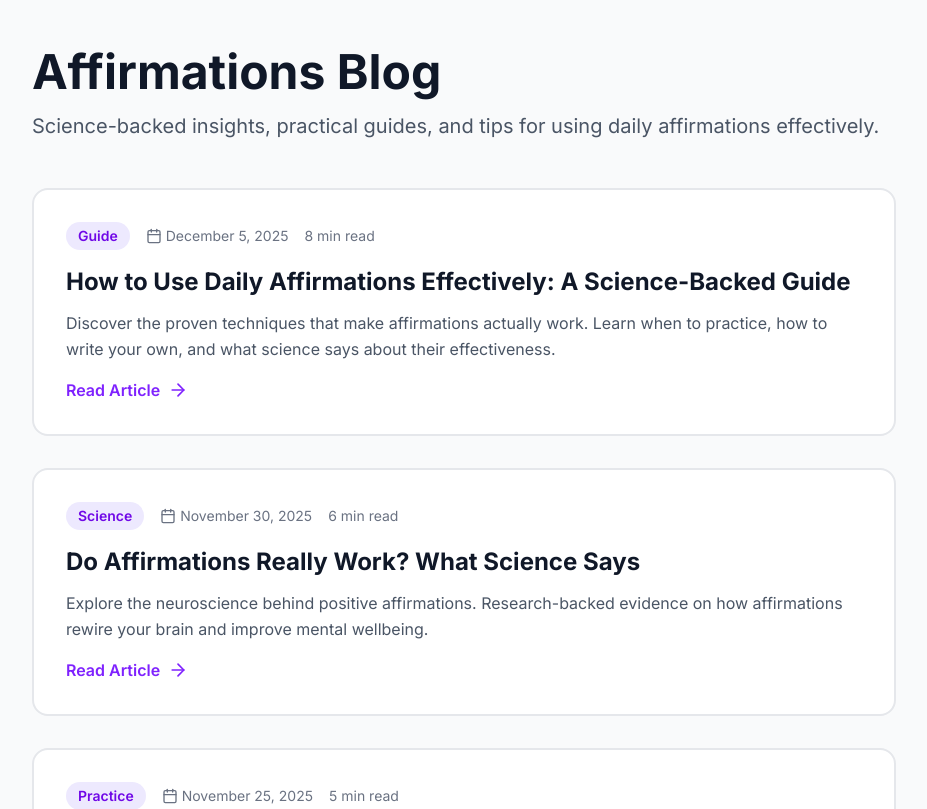
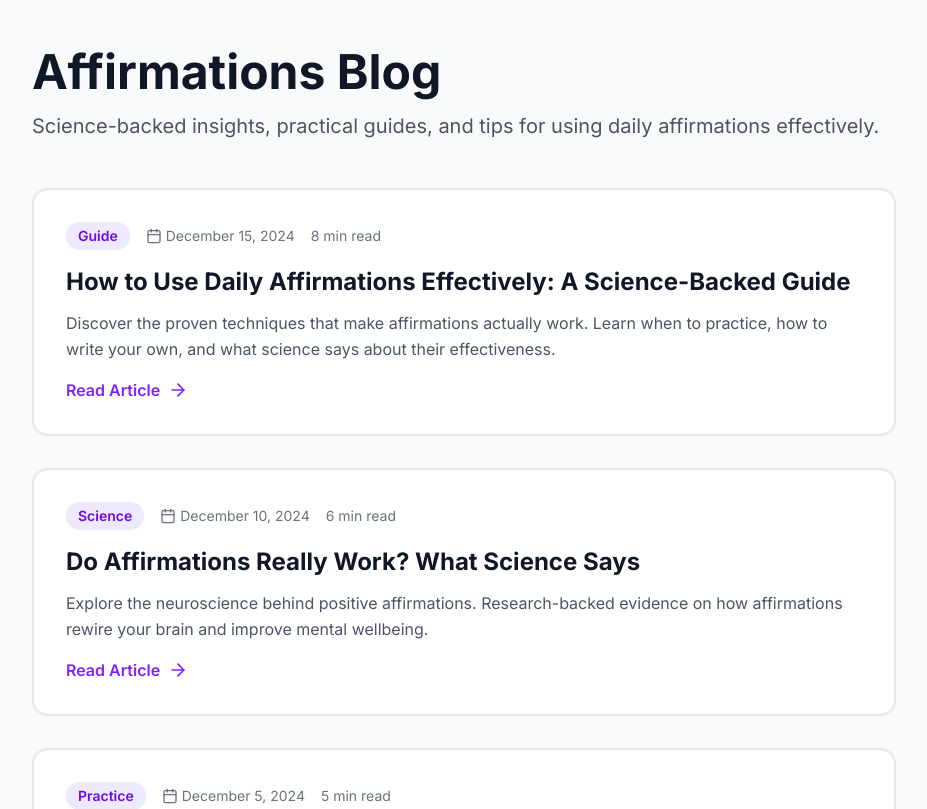
Before and after one commit to MacRayy/daily-affirmations, a Next.js app: page /blog in a window 1280 px wide. Shown: the top 809 px of the page, without its empty margins (176-1103 px from the left). Built offline with nearby package versions, Linux system fonts and the light colour scheme.

Commit message:
feat: add AppRoutes

```diff
--- /dev/null
+++ b/app/AppRoutes.ts
@@ -0,0 +1,102 @@
+// Centralized route definitions for Daily Affirmations app
+
+export const ROUTES = {
+  // Static routes
+  home: {
+    path: '/',
+    title: 'Daily Affirmations - Positive Motivation & Inspiration',
+  },
+  blog: {
+    path: '/blog',
+    title: 'Affirmations Blog - Tips, Science & Guides',
+  },
+
+  // Dynamic routes
+  affirmations: {
+    general: {
+      path: '/affirmations/general',
+      title: 'Daily General Affirmations',
+      description:
+        'Start your day with powerful general affirmations for overall wellbeing and positivity.',
+      keywords: 'daily affirmations, positive thinking, self improvement, mindfulness',
+    },
+    career: {
+      path: '/affirmations/career',
+      title: 'Career & Success Affirmations',
+      description:
+        'Boost your professional confidence with daily career affirmations for success and growth.',
+      keywords: 'career affirmations, professional development, success mindset, work motivation',
+    },
+    relationships: {
+      path: '/affirmations/relationships',
+      title: 'Relationship Affirmations',
+      description:
+        'Nurture healthy connections with daily relationship affirmations for love and communication.',
+      keywords:
+        'relationship affirmations, love affirmations, communication skills, healthy relationships',
+    },
+    health: {
+      path: '/affirmations/health',
+      title: 'Health & Wellness Affirmations',
+      description:
+        'Support your wellbeing journey with daily health affirmations for mind and body.',
+      keywords: 'health affirmations, wellness, self care, mental health, physical health',
+    },
+    'personal-growth': {
+      path: '/affirmations/personal-growth',
+      title: 'Personal Growth Affirmations',
+      description:
+        'Accelerate your development with daily personal growth affirmations for transformation.',
+      keywords: 'personal growth, self development, personal transformation, life improvement',
+    },
+    confidence: {
+      path: '/affirmations/confidence',
+      title: 'Confidence Building Affirmations',
+      description: 'Build unshakeable self-confidence with daily affirmations for empowerment.',
+      keywords: 'confidence affirmations, self esteem, self worth, empowerment, self belief',
+    },
+  },
+
+  // Blog posts
+  blogPosts: {
+    'how-to-use-affirmations-effectively': {
+      path: '/blog/how-to-use-affirmations-effectively',
+      title: 'How to Use Daily Affirmations Effectively: A Science-Backed Guide',
+      date: '2024-12-15',
+      readTime: '8 min read',
+      category: 'Guide',
+    },
+    'science-of-affirmations': {
+      path: '/blog/science-of-affirmations',
+      title: 'Do Affirmations Really Work? What Science Says',
+      date: '2024-12-10',
+      readTime: '6 min read',
+      category: 'Science',
+    },
+    'morning-affirmations-routine': {
+      path: '/blog/morning-affirmations-routine',
+      title: '10 Powerful Morning Affirmations to Transform Your Day',
+      date: '2024-12-05',
+      readTime: '5 min read',
+      category: 'Practice',
+    },
+  },
+} as const
+
+// Helper functions
+export const getBlogPostPath = (slug: string): string => {
+  return ROUTES.blogPosts[slug as keyof typeof ROUTES.blogPosts]?.path || `/blog/${slug}`
+}
+
+export const getAffirmationPath = (category: string): string => {
+  return (
+    ROUTES.affirmations[category as keyof typeof ROUTES.affirmations]?.path ||
+    `/affirmations/${category}`
+  )
+}
+
+// Navigation items
+export const NAV_ITEMS = [
+  { label: 'Home', href: ROUTES.home.path },
+  { label: 'Blog', href: ROUTES.blog.path },
+] as const
--- a/app/affirmations/[category]/page.tsx
+++ b/app/affirmations/[category]/page.tsx
@@ -3,43 +3,15 @@ import { getAffirmationOfTheDay } from '@/app/data/affirmations'
 import { notFound } from 'next/navigation'
 import Logo from '@/app/components/Logo'
 import Link from 'next/link'
+import { ROUTES } from '../../AppRoutes'
 
 const CATEGORIES = {
-  general: {
-    title: 'Daily General Affirmations',
-    description:
-      'Start your day with powerful general affirmations for overall wellbeing and positivity.',
-    keywords: 'daily affirmations, positive thinking, self improvement, mindfulness',
-  },
-  career: {
-    title: 'Career & Success Affirmations',
-    description:
-      'Boost your professional confidence with daily career affirmations for success and growth.',
-    keywords: 'career affirmations, professional development, success mindset, work motivation',
-  },
-  relationships: {
-    title: 'Relationship Affirmations',
-    description:
-      'Nurture healthy connections with daily relationship affirmations for love and communication.',
-    keywords:
-      'relationship affirmations, love affirmations, communication skills, healthy relationships',
-  },
-  health: {
-    title: 'Health & Wellness Affirmations',
-    description: 'Support your wellbeing journey with daily health affirmations for mind and body.',
-    keywords: 'health affirmations, wellness, self care, mental health, physical health',
-  },
-  'personal-growth': {
-    title: 'Personal Growth Affirmations',
-    description:
-      'Accelerate your development with daily personal growth affirmations for transformation.',
-    keywords: 'personal growth, self development, personal transformation, life improvement',
-  },
-  confidence: {
-    title: 'Confidence Building Affirmations',
-    description: 'Build unshakeable self-confidence with daily affirmations for empowerment.',
-    keywords: 'confidence affirmations, self esteem, self worth, empowerment, self belief',
-  },
+  general: ROUTES.affirmations.general,
+  career: ROUTES.affirmations.career,
+  relationships: ROUTES.affirmations.relationships,
+  health: ROUTES.affirmations.health,
+  'personal-growth': ROUTES.affirmations['personal-growth'],
+  confidence: ROUTES.affirmations.confidence,
 }
 
 export async function generateMetadata({ params }: { params: Promise<{ category: string }> }) {
@@ -85,7 +57,7 @@ export default async function CategoryPage({ params }: { params: Promise<{ categ
           <div className="flex items-center gap-3">
             <Logo className="w-8 h-8" />
             <h1 className="text-2xl font-bold text-gray-900">
-              <Link href="/">Daily Affirmations</Link>
+              <Link href={ROUTES.home.path}>Daily Affirmations</Link>
             </h1>
           </div>
         </div>
--- a/app/blog/[slug]/page.tsx
+++ b/app/blog/[slug]/page.tsx
@@ -2,6 +2,7 @@ import { notFound } from 'next/navigation'
 import Link from 'next/link'
 import { Calendar, ArrowLeft } from 'lucide-react'
 import type { ReactNode } from 'react'
+import { ROUTES } from '../AppRoutes'
 
 const blogPosts: Record<
   string,
@@ -14,10 +15,10 @@ const blogPosts: Record<
   }
 > = {
   'how-to-use-affirmations-effectively': {
-    title: 'How to Use Daily Affirmations Effectively: A Science-Backed Guide',
-    date: '2024-12-15',
-    readTime: '8 min read',
-    category: 'Guide',
+    title: ROUTES.blogPosts['how-to-use-affirmations-effectively'].title,
+    date: ROUTES.blogPosts['how-to-use-affirmations-effectively'].date,
+    readTime: ROUTES.blogPosts['how-to-use-affirmations-effectively'].readTime,
+    category: ROUTES.blogPosts['how-to-use-affirmations-effectively'].category,
     content: (
       <>
         <p className="lead">
@@ -74,7 +75,10 @@ const blogPosts: Record<
         <ul>
           <li>
             <strong>Morning:</strong> Sets a positive tone for your day (try our{' '}
-            <Link href="/affirmations/general" className="text-violet-600 hover:underline">
+            <Link
+              href={ROUTES.affirmations.general.path}
+              className="text-violet-600 hover:underline"
+            >
               morning affirmations
             </Link>
             )
@@ -97,11 +101,14 @@ const blogPosts: Record<
 
         <p>
           Need inspiration? Check out our{' '}
-          <Link href="/affirmations/career" className="text-violet-600 hover:underline">
+          <Link href={ROUTES.affirmations.career.path} className="text-violet-600 hover:underline">
             career affirmations
           </Link>{' '}
           or{' '}
-          <Link href="/affirmations/confidence" className="text-violet-600 hover:underline">
+          <Link
+            href={ROUTES.affirmations.confidence.path}
+            className="text-violet-600 hover:underline"
+          >
             confidence affirmations
           </Link>{' '}
           for category-specific examples.
@@ -129,7 +136,10 @@ const blogPosts: Record<
           <p className="text-gray-800 font-semibold mb-2">📚 Related Reading</p>
           <p className="text-gray-700">
             Learn more about{' '}
-            <Link href="/blog/science-of-affirmations" className="text-blue-600 hover:underline">
+            <Link
+              href={ROUTES.blogPosts['science-of-affirmations'].path}
+              className="text-blue-600 hover:underline"
+            >
               the neuroscience behind affirmations
             </Link>{' '}
             and why they actually work.
@@ -175,7 +185,7 @@ const blogPosts: Record<
               <li>&#34;I speak my truth with clarity and conviction&#34;</li>
             </ul>
             <Link
-              href="/affirmations/confidence"
+              href={ROUTES.affirmations.confidence.path}
               className="text-violet-600 hover:underline text-sm mt-3 inline-block"
             >
               View more →
@@ -189,7 +199,7 @@ const blogPosts: Record<
               <li>&#34;I am capable of solving complex problems creatively&#34;</li>
             </ul>
             <Link
-              href="/affirmations/career"
+              href={ROUTES.affirmations.career.path}
               className="text-blue-600 hover:underline text-sm mt-3 inline-block"
             >
               View more →
@@ -207,7 +217,7 @@ const blogPosts: Record<
 
         <p>
           Ready to start? Visit our{' '}
-          <Link href="/" className="text-violet-600 hover:underline font-semibold">
+          <Link href={ROUTES.home.path} className="text-violet-600 hover:underline font-semibold">
             daily affirmations generator
           </Link>{' '}
           to get personalized affirmations for every aspect of your life.
@@ -217,10 +227,10 @@ const blogPosts: Record<
   },
 
   'science-of-affirmations': {
-    title: 'Do Affirmations Really Work? What Science Says',
-    date: '2024-12-10',
-    readTime: '6 min read',
-    category: 'Science',
+    title: ROUTES.blogPosts['science-of-affirmations'].title,
+    date: ROUTES.blogPosts['science-of-affirmations'].date,
+    readTime: ROUTES.blogPosts['science-of-affirmations'].readTime,
+    category: ROUTES.blogPosts['science-of-affirmations'].category,
     content: (
       <>
         <p className="lead">
@@ -348,7 +358,10 @@ const blogPosts: Record<
           <li>
             <strong>Low self-esteem:</strong> If the affirmation is too far from your current
             belief, it can actually make you feel worse (start with our{' '}
-            <Link href="/affirmations/confidence" className="text-violet-600 hover:underline">
+            <Link
+              href={ROUTES.affirmations.confidence.path}
+              className="text-violet-600 hover:underline"
+            >
               confidence affirmations
             </Link>{' '}
             instead)
@@ -388,7 +401,7 @@ const blogPosts: Record<
           <p className="text-gray-700">
             Want practical tips? Read our guide on{' '}
             <Link
-              href="/blog/how-to-use-affirmations-effectively"
+              href={ROUTES.blogPosts['how-to-use-affirmations-effectively'].path}
               className="text-violet-600 hover:underline"
             >
               how to use affirmations effectively
@@ -431,11 +444,14 @@ const blogPosts: Record<
 
         <p>
           Start incorporating science-backed affirmations into your routine with our{' '}
-          <Link href="/" className="text-violet-600 hover:underline font-semibold">
+          <Link href={ROUTES.home.path} className="text-violet-600 hover:underline font-semibold">
             free daily affirmations tool
           </Link>
           . Try our{' '}
-          <Link href="/affirmations/personal-growth" className="text-violet-600 hover:underline">
+          <Link
+            href={ROUTES.affirmations['personal-growth'].path}
+            className="text-violet-600 hover:underline"
+          >
             personal growth affirmations
           </Link>{' '}
           to begin your journey.
@@ -445,10 +461,10 @@ const blogPosts: Record<
   },
 
   'morning-affirmations-routine': {
-    title: '10 Powerful Morning Affirmations to Transform Your Day',
-    date: '2024-12-05',
-    readTime: '5 min read',
-    category: 'Practice',
+    title: ROUTES.blogPosts['morning-affirmations-routine'].title,
+    date: ROUTES.blogPosts['morning-affirmations-routine'].date,
+    readTime: ROUTES.blogPosts['morning-affirmations-routine'].readTime,
+    category: ROUTES.blogPosts['morning-affirmations-routine'].category,
     content: (
       <>
         <p className="lead">
@@ -487,7 +503,10 @@ const blogPosts: Record<
         <p>
           Building confidence in your resilience reduces anxiety about the unknown. This affirmation
           strengthens your belief in your problem-solving abilities. Perfect for pairing with our{' '}
-          <Link href="/affirmations/confidence" className="text-violet-600 hover:underline">
+          <Link
+            href={ROUTES.affirmations.confidence.path}
+            className="text-violet-600 hover:underline"
+          >
             confidence affirmations
           </Link>
           .
@@ -503,7 +522,7 @@ const blogPosts: Record<
         <p>
           A grounding affirmation that connects mind, body, and spirit. Perfect for those who wake
           up feeling anxious or stressed. Complement with our{' '}
-          <Link href="/affirmations/health" className="text-violet-600 hover:underline">
+          <Link href={ROUTES.affirmations.health.path} className="text-violet-600 hover:underline">
             health affirmations
           </Link>
           .
@@ -527,7 +546,10 @@ const blogPosts: Record<
         <p>
           Many people struggle with worthiness. This affirmation directly addresses self-worth, a
           foundation for all personal growth. Related:{' '}
-          <Link href="/affirmations/relationships" className="text-violet-600 hover:underline">
+          <Link
+            href={ROUTES.affirmations.relationships.path}
+            className="text-violet-600 hover:underline"
+          >
             relationship affirmations
           </Link>
           .
@@ -549,7 +571,10 @@ const blogPosts: Record<
         <p>
           Framed in the present progressive tense, this acknowledges you&#39;re in process—not
           perfect, but growing. It&#39;s both motivating and compassionate. Explore more with{' '}
-          <Link href="/affirmations/personal-growth" className="text-violet-600 hover:underline">
+          <Link
+            href={ROUTES.affirmations['personal-growth'].path}
+            className="text-violet-600 hover:underline"
+          >
             personal growth affirmations
           </Link>
           .
@@ -619,15 +644,18 @@ const blogPosts: Record<
 
         <p>
           Browse our categories for inspiration:{' '}
-          <Link href="/affirmations/career" className="text-violet-600 hover:underline">
+          <Link href={ROUTES.affirmations.career.path} className="text-violet-600 hover:underline">
             Career
           </Link>
           ,{' '}
-          <Link href="/affirmations/relationships" className="text-violet-600 hover:underline">
+          <Link
+            href={ROUTES.affirmations.relationships.path}
+            className="text-violet-600 hover:underline"
+          >
             Relationships
           </Link>
           ,{' '}
-          <Link href="/affirmations/health" className="text-violet-600 hover:underline">
+          <Link href={ROUTES.affirmations.health.path} className="text-violet-600 hover:underline">
             Health
           </Link>
           , and more.
@@ -684,7 +712,7 @@ const blogPosts: Record<
               Start with &#34;bridge&#34; affirmations. Instead of &#34;I am confident,&#34; try
               &#34;I am becoming more confident each day.&#34; Learn more in our{' '}
               <Link
-                href="/blog/how-to-use-affirmations-effectively"
+                href={ROUTES.blogPosts['how-to-use-affirmations-effectively'].path}
                 className="text-violet-600 hover:underline"
               >
                 guide to effective affirmations
@@ -711,11 +739,11 @@ const blogPosts: Record<
 
         <p>
           For personalized daily affirmations delivered fresh each day, try our{' '}
-          <Link href="/" className="text-violet-600 hover:underline font-semibold">
+          <Link href={ROUTES.home.path} className="text-violet-600 hover:underline font-semibold">
             free affirmations generator
           </Link>
           . Get started with{' '}
-          <Link href="/affirmations/general" className="text-violet-600 hover:underline">
+          <Link href={ROUTES.affirmations.general.path} className="text-violet-600 hover:underline">
             general affirmations
           </Link>{' '}
           or choose a specific focus area.
@@ -757,7 +785,7 @@ export default async function BlogPost({ params }: { params: Promise<{ slug: str
     <div className="min-h-screen bg-gray-50">
       <article className="max-w-4xl mx-auto px-4 py-12">
         <Link
-          href="/blog"
+          href={ROUTES.blog.path}
           className="inline-flex items-center gap-2 text-violet-600 hover:text-violet-700 mb-8 font-semibold"
         >
           <ArrowLeft className="w-4 h-4" />
@@ -803,7 +831,7 @@ export default async function BlogPost({ params }: { params: Promise<{ slug: str
         </div>
 
         <div className="mt-16 pt-8 border-t-2 border-gray-200">
-          <div className="bg-gradient-to-br from-violet-50 to-purple-50 rounded-2xl p-10 border-2 border-violet-200">
+          <div className="bg-linear-to-br from-violet-50 to-purple-50 rounded-2xl p-10 border-2 border-violet-200">
             <h3 className="text-3xl font-bold text-gray-900 mb-4">
               Start Your Daily Affirmations Practice
             </h3>
@@ -812,7 +840,7 @@ export default async function BlogPost({ params }: { params: Promise<{ slug: str
               career, relationships, health, and more.
             </p>
             <Link
-              href="/"
+              href={ROUTES.home.path}
               className="inline-block px-8 py-4 bg-violet-600 text-white rounded-lg font-bold hover:bg-violet-700 transition shadow-lg hover:shadow-xl text-lg"
             >
               Try Free Affirmations →
--- a/app/blog/page.tsx
+++ b/app/blog/page.tsx
@@ -1,6 +1,7 @@
 import Link from 'next/link'
 import { Calendar, ArrowRight } from 'lucide-react'
 import type { Metadata } from 'next'
+import { ROUTES } from '../AppRoutes'
 
 export const metadata: Metadata = {
   title: 'Affirmations Blog - Tips, Science & Guides',
@@ -11,30 +12,30 @@ export const metadata: Metadata = {
 const blogPosts = [
   {
     slug: 'how-to-use-affirmations-effectively',
-    title: 'How to Use Daily Affirmations Effectively: A Science-Backed Guide',
+    title: ROUTES.blogPosts['how-to-use-affirmations-effectively'].title,
     excerpt:
       'Discover the proven techniques that make affirmations actually work. Learn when to practice, how to write your own, and what science says about their effectiveness.',
-    date: '2025-12-5',
-    readTime: '8 min read',
-    category: 'Guide',
+    date: ROUTES.blogPosts['how-to-use-affirmations-effectively'].date,
+    readTime: ROUTES.blogPosts['how-to-use-affirmations-effectively'].readTime,
+    category: ROUTES.blogPosts['how-to-use-affirmations-effectively'].category,
   },
   {
     slug: 'science-of-affirmations',
-    title: 'Do Affirmations Really Work? What Science Says',
+    title: ROUTES.blogPosts['science-of-affirmations'].title,
     excerpt:
       'Explore the neuroscience behind positive affirmations. Research-backed evidence on how affirmations rewire your brain and improve mental wellbeing.',
-    date: '2025-11-30',
-    readTime: '6 min read',
-    category: 'Science',
+    date: ROUTES.blogPosts['science-of-affirmations'].date,
+    readTime: ROUTES.blogPosts['science-of-affirmations'].readTime,
+    category: ROUTES.blogPosts['science-of-affirmations'].category,
   },
   {
     slug: 'morning-affirmations-routine',
-    title: '10 Powerful Morning Affirmations to Transform Your Day',
+    title: ROUTES.blogPosts['morning-affirmations-routine'].title,
     excerpt:
       'Start each morning with intention. These 10 affirmations are designed to boost confidence, reduce anxiety, and set a positive tone for your entire day.',
-    date: '2025-11-25',
-    readTime: '5 min read',
-    category: 'Practice',
+    date: ROUTES.blogPosts['morning-affirmations-routine'].date,
+    readTime: ROUTES.blogPosts['morning-affirmations-routine'].readTime,
+    category: ROUTES.blogPosts['morning-affirmations-routine'].category,
   },
 ]
 
@@ -52,7 +53,14 @@ export default function BlogPage() {
 
         <div className="space-y-8">
           {blogPosts.map(post => (
-            <Link key={post.slug} href={`/blog/${post.slug}`} className="block group">
+            <Link
+              key={post.slug}
+              href={
+                ROUTES.blogPosts[post.slug as keyof typeof ROUTES.blogPosts]?.path ||
+                `/blog/${post.slug}`
+              }
+              className="block group"
+            >
               <article className="bg-white rounded-2xl border-2 border-gray-200 p-8 hover:shadow-lg hover:border-violet-300 transition">
                 <div className="flex items-center gap-4 mb-4 text-sm text-gray-500">
                   <span className="px-3 py-1 bg-violet-100 text-violet-700 rounded-full font-semibold">
--- a/app/page.tsx
+++ b/app/page.tsx
@@ -4,6 +4,7 @@ import Logo from '@/app/components/Logo'
 import type { Metadata } from 'next'
 import Link from 'next/link'
 import { Star, Briefcase, Users, Leaf, Rocket, Zap } from 'lucide-react'
+import { ROUTES } from './AppRoutes'
 
 export const metadata: Metadata = {
   title: 'Daily Affirmations - Positive Motivation & Inspiration',
@@ -11,17 +12,22 @@ export const metadata: Metadata = {
 }
 
 const CATEGORIES = [
-  { id: 'general', name: 'General', icon: Star, href: '/affirmations/general' },
-  { id: 'career', name: 'Career', icon: Briefcase, href: '/affirmations/career' },
-  { id: 'relationships', name: 'Relationships', icon: Users, href: '/affirmations/relationships' },
-  { id: 'health', name: 'Health', icon: Leaf, href: '/affirmations/health' },
+  { id: 'general', name: 'General', icon: Star, href: ROUTES.affirmations.general.path },
+  { id: 'career', name: 'Career', icon: Briefcase, href: ROUTES.affirmations.career.path },
+  {
+    id: 'relationships',
+    name: 'Relationships',
+    icon: Users,
+    href: ROUTES.affirmations.relationships.path,
+  },
+  { id: 'health', name: 'Health', icon: Leaf, href: ROUTES.affirmations.health.path },
   {
     id: 'personal-growth',
     name: 'Personal Growth',
     icon: Rocket,
-    href: '/affirmations/personal-growth',
+    href: ROUTES.affirmations['personal-growth'].path,
   },
-  { id: 'confidence', name: 'Confidence', icon: Zap, href: '/affirmations/confidence' },
+  { id: 'confidence', name: 'Confidence', icon: Zap, href: ROUTES.affirmations.confidence.path },
 ]
 
 export default function Home() {
@@ -35,11 +41,11 @@ export default function Home() {
           <div className="flex items-center gap-3">
             <Logo className="w-8 h-8" />
             <h1 className="text-2xl font-bold text-gray-900">
-              <Link href="/">Daily Affirmations</Link>
+              <Link href={ROUTES.home.path}>Daily Affirmations</Link>
             </h1>
             <nav className="flex items-center gap-6 ml-auto">
               <Link
-                href="/blog"
+                href={ROUTES.blog.path}
                 className="text-gray-700 hover:text-violet-600 font-semibold transition"
               >
                 Blog
```
